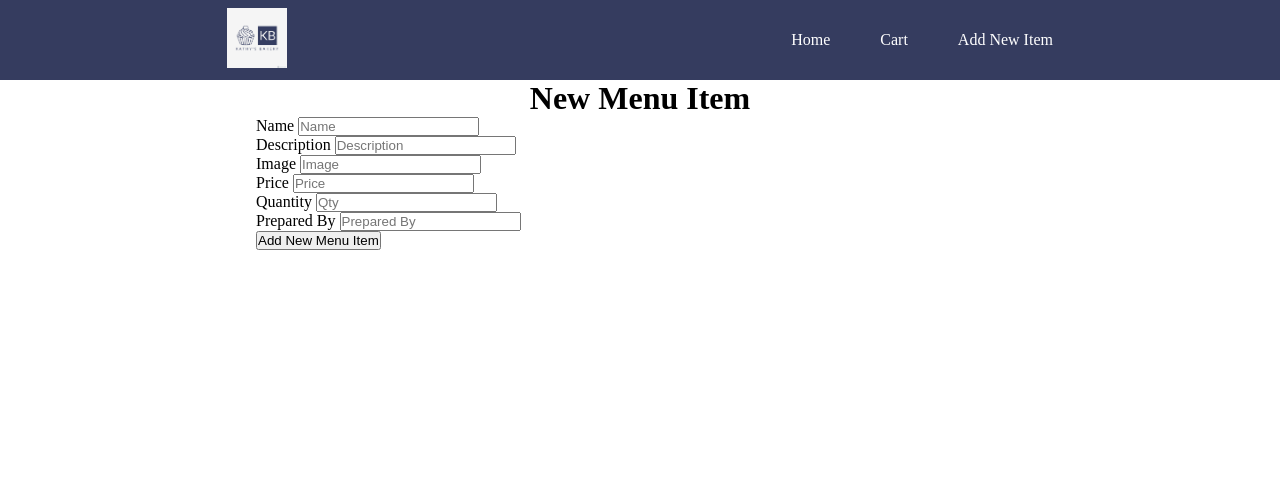
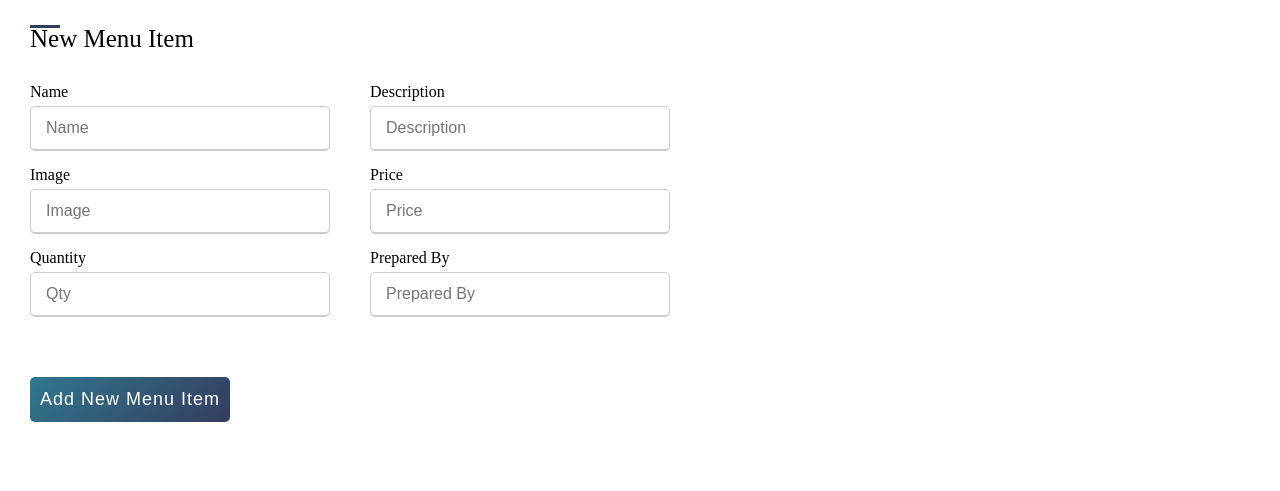
Before and after one commit to Tyrone-Cartwright/Kathys-baKery, a Node project: template views/menus/new.ejs in a window 1280 px wide. Shown: the top 491 px of the page. Run offline with Node 20 templates, Linux system fonts and the light colour scheme; the template is opened without the code that fills it, so the values that code supplies are empty; some libraries are stand-ins or nearby versions; some web fonts are replaced.

Commit message:
wip: Added some styling to the menu new/edit forms

```diff
--- a/controllers/users.js
+++ b/controllers/users.js
@@ -73,7 +73,7 @@ router.post('/', (req, res) => {
     salary: Number(req.body.salary),
   };
   User.create(user, (error, user) => {
-    // console.log(newUser);
+    console.log(user);
     res.render('users/show.ejs', { user });
   });
 });
--- a/public/style.css
+++ b/public/style.css
@@ -21,6 +21,7 @@ header {
   height: 80px;
   background-color: hsl(229, 29%, 29%);
   color: #fff;
+  position: fixed;
 }
 
 .nav-menu ul {
@@ -99,6 +100,7 @@ header {
   margin: auto;
 }
 
+/* Menu Page*/
 .menu-card {
   display: grid;
   grid-template-columns: 1fr;
@@ -124,3 +126,118 @@ header {
   width: 200px;
   height: 200px;
 }
+
+/* Edit form */
+.edit-body,
+.new-menu-body {
+  display: flex;
+  height: 100vh;
+  justify-content: center;
+  align-items: center;
+  padding: 10px;
+  /* max-width: 1440px; */
+}
+
+.bg-img {
+  background: url('https://t3.ftcdn.net/jpg/02/24/09/10/360_F_224091066_qKNy0xfbmRIUEKRO0xDr8LB3a7hJekfK.jpg');
+  background-repeat: no-repeat;
+  background-size: cover;
+  background-position: center;
+  width: 100%;
+}
+
+.edit-container,
+.new-container {
+  max-width: 700px;
+  width: 100%;
+  background: #fff;
+  padding: 25px 30px;
+  border-radius: 5px;
+}
+
+.edit-container .edit-title,
+.new-container .new-title {
+  font-size: 25px;
+  font-weight: 500;
+  margin-bottom: 30px;
+}
+
+.edit-container .edit-title::before,
+.new-container .new-title::before {
+  content: '';
+  position: absolute;
+  height: 3px;
+  width: 30px;
+  background: hsl(229, 29%, 29%);
+}
+
+.edit-container form .menu-details,
+.new-container form .new-menu-details {
+  display: flex;
+  flex-wrap: wrap;
+  justify-content: space-between;
+  margin: 20px 0 12px 0;
+}
+
+form .menu-details .input-box,
+form .new-menu-details .input-box {
+  margin-bottom: 15px;
+  width: calc(100% / 2 - 20px);
+}
+
+.menu-details .input-box .details,
+.new-menu-details .input-box .details {
+  display: block;
+  font-weight: 500;
+  margin-bottom: 5px;
+}
+
+.menu-details .input-box input,
+.new-menu-details .input-box input {
+  height: 45px;
+  width: 100%;
+  outline: none;
+  border-radius: 5px;
+  border: 1px solid #ccc;
+  padding-left: 15px;
+  font-size: 16px;
+  border-bottom-width: 2px;
+  transition: all 0.3s ease;
+}
+
+.menu-details .input-box input:focus,
+.menu-details .input-box input:valid {
+  border-color: hsl(229, 29%, 29%);
+}
+
+.edit-menu .button,
+.new-menu .button {
+  width: 200px;
+  height: 45px;
+  margin: 45px 0;
+}
+
+.edit-menu .button input,
+.new-menu .button input {
+  height: 100%;
+  width: 100%;
+  outline: none;
+  color: #fff;
+  border: none;
+  font-size: 18px;
+  font-weight: 500;
+  border-radius: 5px;
+  letter-spacing: 1px;
+  background: linear-gradient(135deg, #30778d, #353c5f);
+}
+
+.edit-menu .button input:hover,
+.new-menu .button input:hover {
+  background: linear-gradient(-135deg, #30778d, #353c5f);
+}
+
+/* New */
+.new-menu-details .input-box input:focus,
+.new-menu-details .input-box input:valid {
+  border-color: hsl(229, 29%, 29%);
+}
--- a/views/menus/new.ejs
+++ b/views/menus/new.ejs
@@ -3,44 +3,53 @@
   <head>
     <%- include('../partials/head.ejs') %>
   </head>
-  <body>
-    <header><%- include('../partials/header.ejs') %></header>
-    <h1>New Menu Item</h1>
-    <div class="container">
-      <form action="/menu" method="POST">
-        <label for="name">Name</label>
+  <body new-menu-body>
+    <div class="new-container">
+      <div class="new-title">New Menu Item</div>
+      <form class="new-menu" action="/menu" method="POST">
+        <div class="new-menu-details">
+          <div class="input-box">
+            <label class="details" for="name">Name</label>
             <input
               type="text"
               name="name"
               id="name"
               placeholder="Name"
               required
-        /><br />
-        <label for="description">Description</label>
+            />
+          </div>
+          <div class="input-box">
+            <label class="details" for="description">Description</label>
             <input
               type="text"
               name="description"
               id="description"
               placeholder="Description"
               required
-        /><br />
-        <label for="image">Image</label>
+            />
+          </div>
+          <div class="input-box">
+            <label class="details" for="image">Image</label>
             <input
               type="url"
               name="image"
               id="image"
               placeholder="Image"
               required
-        /><br />
-        <label for="price">Price</label>
+            />
+          </div>
+          <div class="input-box">
+            <label class="details" for="price">Price</label>
             <input
               type="number"
               name="price"
               id="price"
               placeholder="Price"
               required
-        /><br />
-        <label for="qty">Quantity</label>
+            />
+          </div>
+          <div class="input-box">
+            <label class="details" for="qty">Quantity</label>
             <input
               type="number"
               name="qty"
@@ -48,15 +57,21 @@
               placeholder="Qty"
               required
             /><br />
-        <label for="preparedBy">Prepared By</label>
+          </div>
+          <div class="input-box">
+            <label class="details" for="preparedBy">Prepared By</label>
             <input
               type="text"
               name="preparedBy"
               id="preparedBy"
               placeholder="Prepared By"
               required
-        /><br />
+            />
+          </div>
+        </div>
+        <div class="button">
           <input type="submit" value="Add New Menu Item" />
+        </div>
       </form>
     </div>
   </body>
```
Also changed, not shown: views/menus/edit.ejs (+36 -27 lines). Lines whose indentation alone changed are shown as unchanged.
